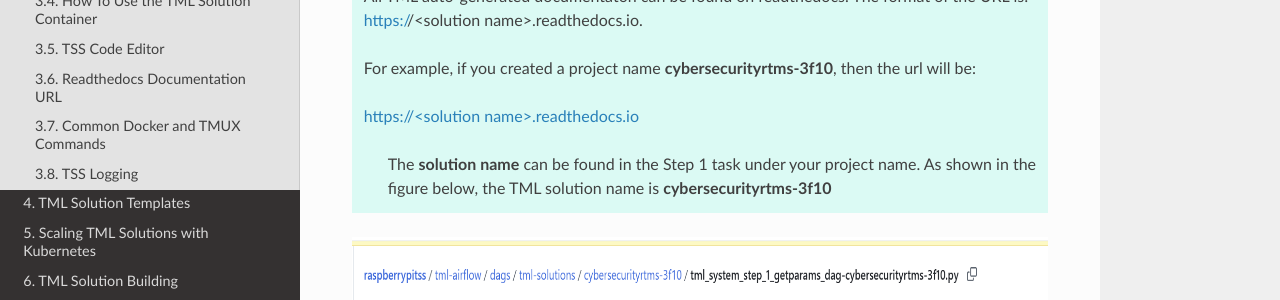
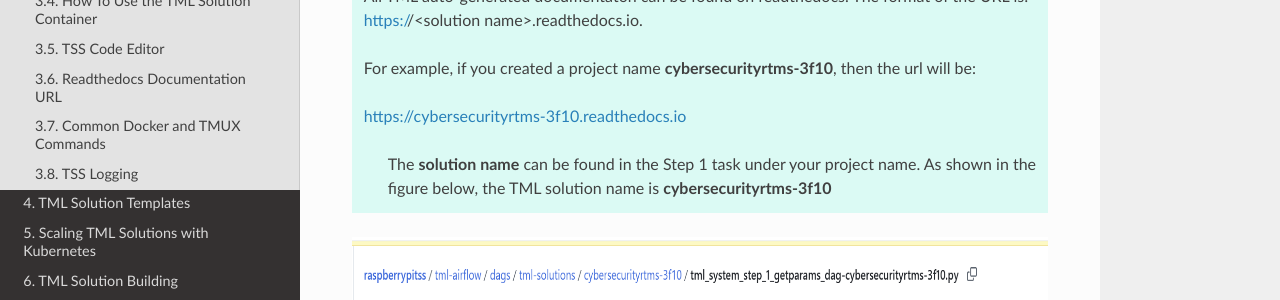
Before and after one commit to smaurice101/readthedocs, a Sphinx documentation site: the page built from docs/source/docker.rst, in a window 1280 px wide and 900 px high, scrolled down 8277 px. Shown: the part 151-451 px from the top of the window. Built offline with Sphinx 7.4.7 and the Read the Docs theme 3.1.0, drawn with Linux system fonts in a browser that asks for light colours.

Commit message:
Update docker.rst

```diff
--- a/docs/source/docker.rst
+++ b/docs/source/docker.rst
@@ -297,7 +297,7 @@ Readthedocs Documentation URL
 
    For example, if you created a project name **cybersecurityrtms-3f10**, then the url will be:
 
-   `https://<solution name>.readthedocs.io <https://cybersecurityrtms-3f10.readthedocs.io>`_
+   `https://cybersecurityrtms-3f10.readthedocs.io <https://cybersecurityrtms-3f10.readthedocs.io>`_
 
     The **solution name** can be found in the Step 1 task under your project name.  As shown in the figure below, the TML solution name is **cybersecurityrtms-3f10**
 
```
